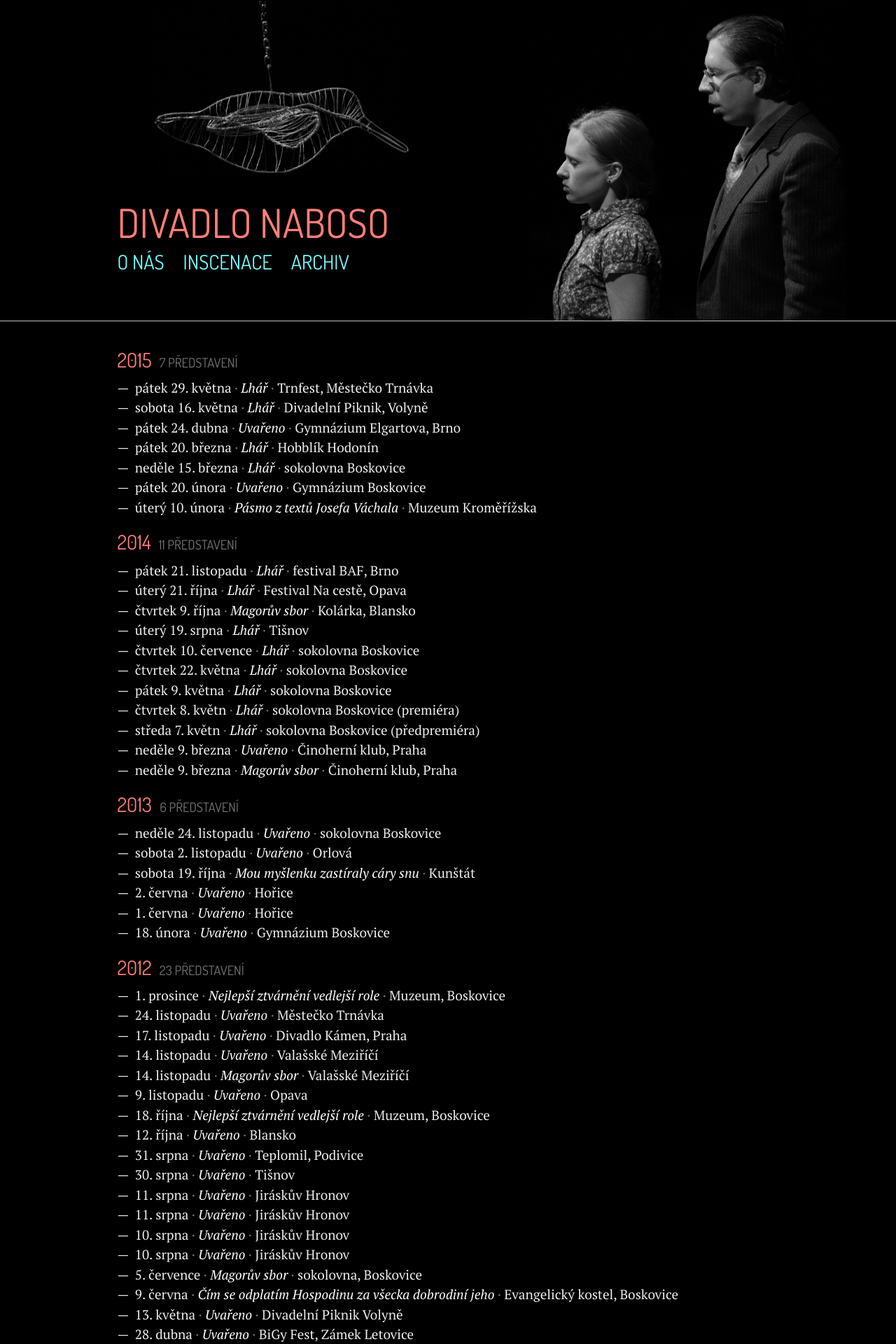
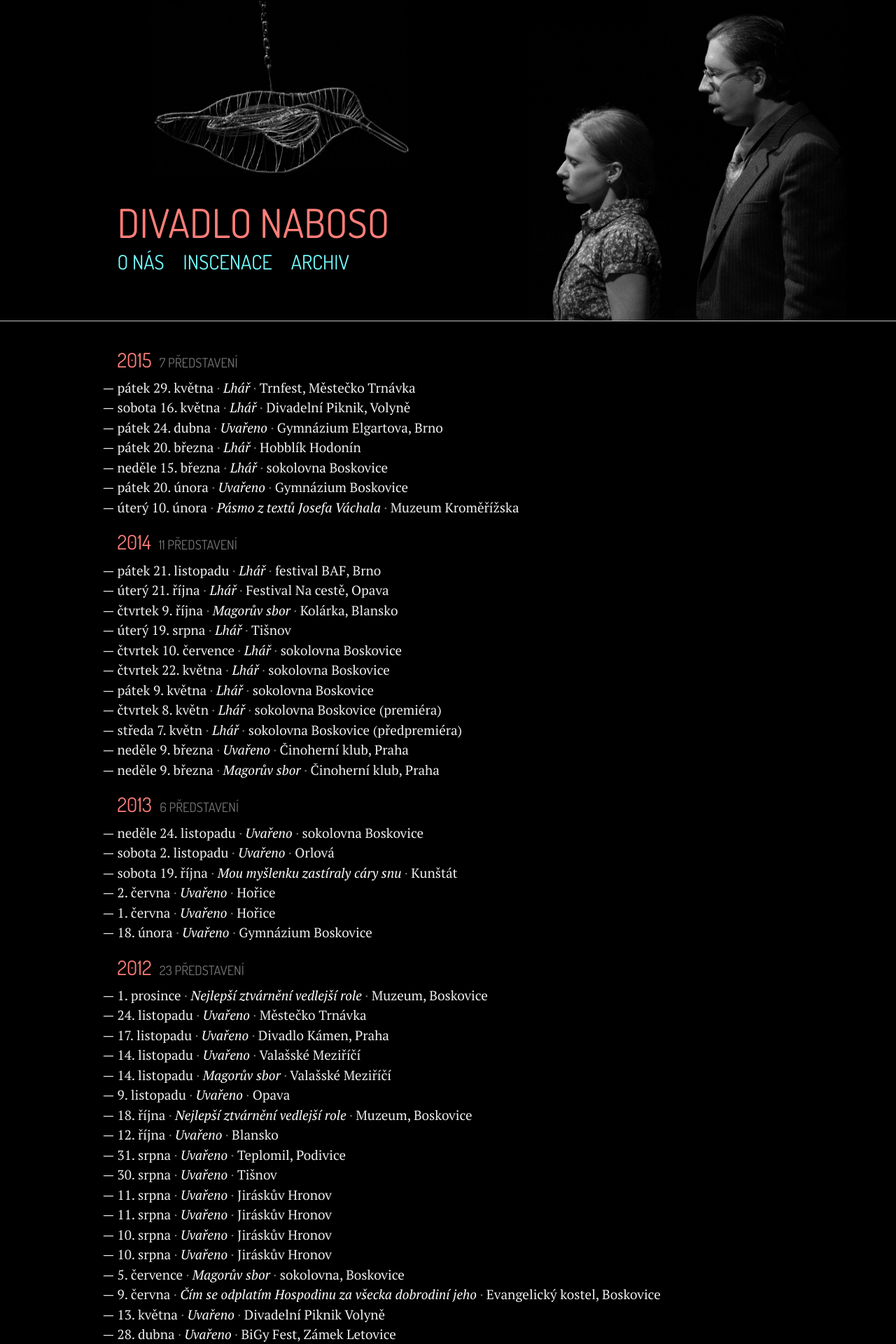
Before and after one commit to zoul/Naboso, a Jekyll site: the page built from archiv.html, in a window 1280 px wide. Shown: the top 1920 px of the page at 70% size. Built offline with Jekyll 4.4.1, drawn with Linux system fonts in a browser that asks for light colours.

Commit message:
Lepší zalamování řádků s pomlčkovými odrážkami.

```diff
--- a/css/main.css
+++ b/css/main.css
@@ -105,8 +105,15 @@ ul.nice {
     padding-left: 0;
 }
 
+.nice li {
+    position: relative;
+}
+
 .nice li:before {
     content: "— ";
+    display: block;
+    position: absolute;
+    left: -2.2ex;
 }
 
 /* Animations */
```
